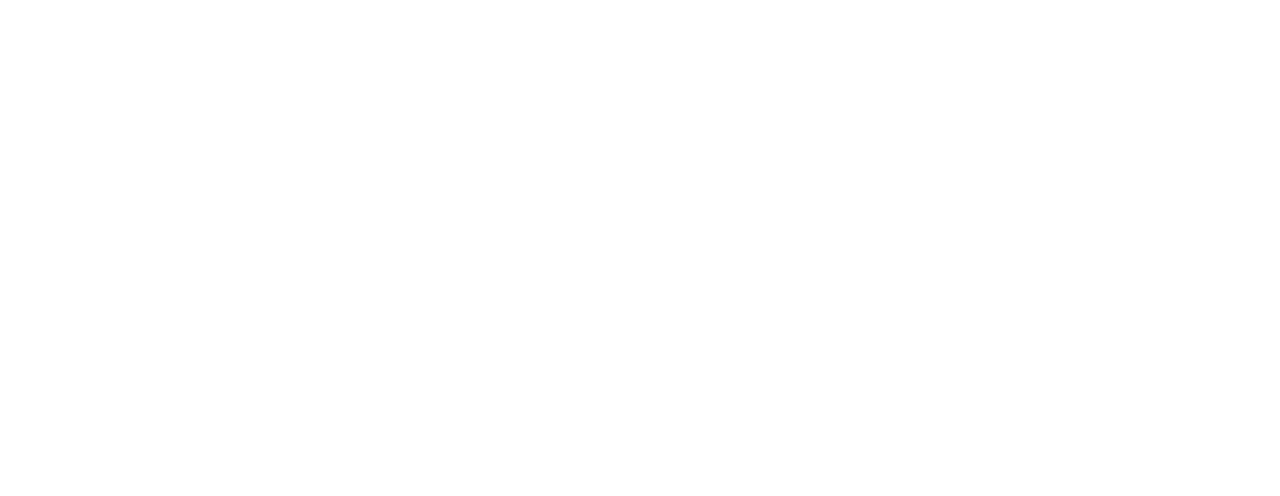
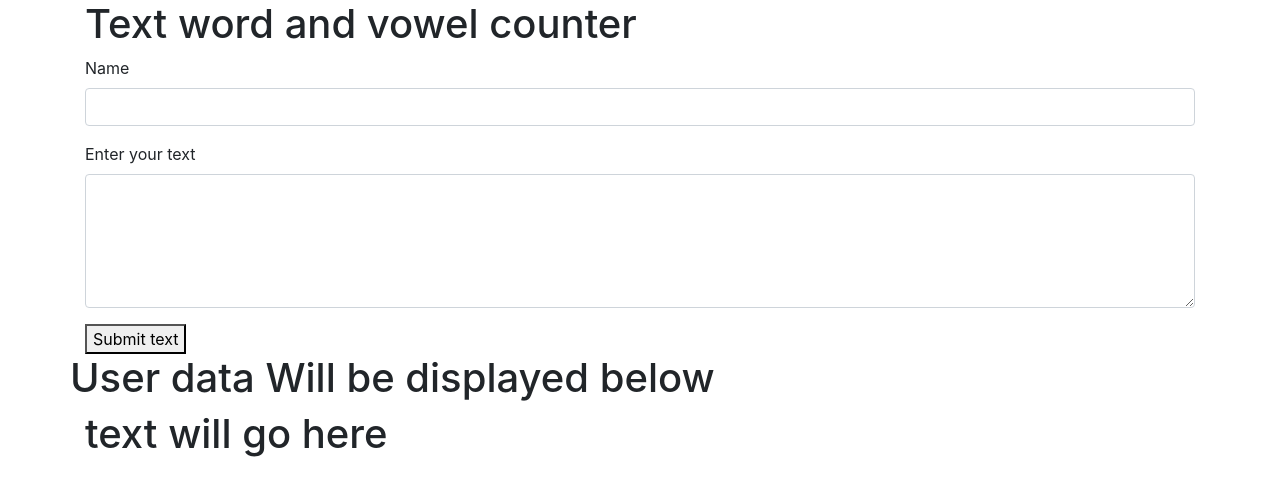
Before and after one commit to geomio/memory, a website built with webpack: page src/index.html in a window 1280 px wide. Built offline with nearby package versions, Linux system fonts and the light colour scheme.

Commit message:
It will add basic html form areal and addempty protoypyes for journal

```diff
--- a/src/index.html
+++ b/src/index.html
@@ -5,5 +5,38 @@
   <title>CHANGE NAME PLEASE</title>
 </head>
 <body>
+  <div class="container">
+    <div class="row" id="row1">
+      <div class="col-md-12">
+        <h1>Text word and vowel counter</h1>
+      </div>
+    </div>
+    <div class="row" id="formRow">
+      <div class="col-md-12">
+        <form>
+          <div class="form-group">
+            <label for="userNameInput">Name</label>
+            <input type="text" class="form-control" id="userNameInput">
+          </div>
+          <div class="form-group">
+            <label for="enterTextHere">Enter your text</label>
+            <textarea class="form-control" id="enterTextHere" rows="5"></textarea>
+          </div>
+          <button type="submit">Submit text</button>
+        </form>
+      </div>
+    </div>
+    <div class="row">
+      <h1>User data Will be displayed below</h1>
+    </div>
+    <div class="row" id="outputRow">
+      <div class="col-md-6" id="userTextOutput">
+        <h1>text will go here</h1>
+      </div>
+      <div class="col-md-6" id="userTextCountOutputs">
+        <counts will go here></counts>
+      </div>
+    </div>
+  </div>
 </body>
 </html>
--- a/src/journal.js
+++ b/src/journal.js
@@ -7,3 +7,7 @@ export default function Journal(name, date, entry) {
 Journal.prototype.testLog = function() {
   return console.log("this is a test message")
 };
+
+Journal.prototype.findVowel = function() {
+
+};
```
Also changed, not shown: readme.md.
